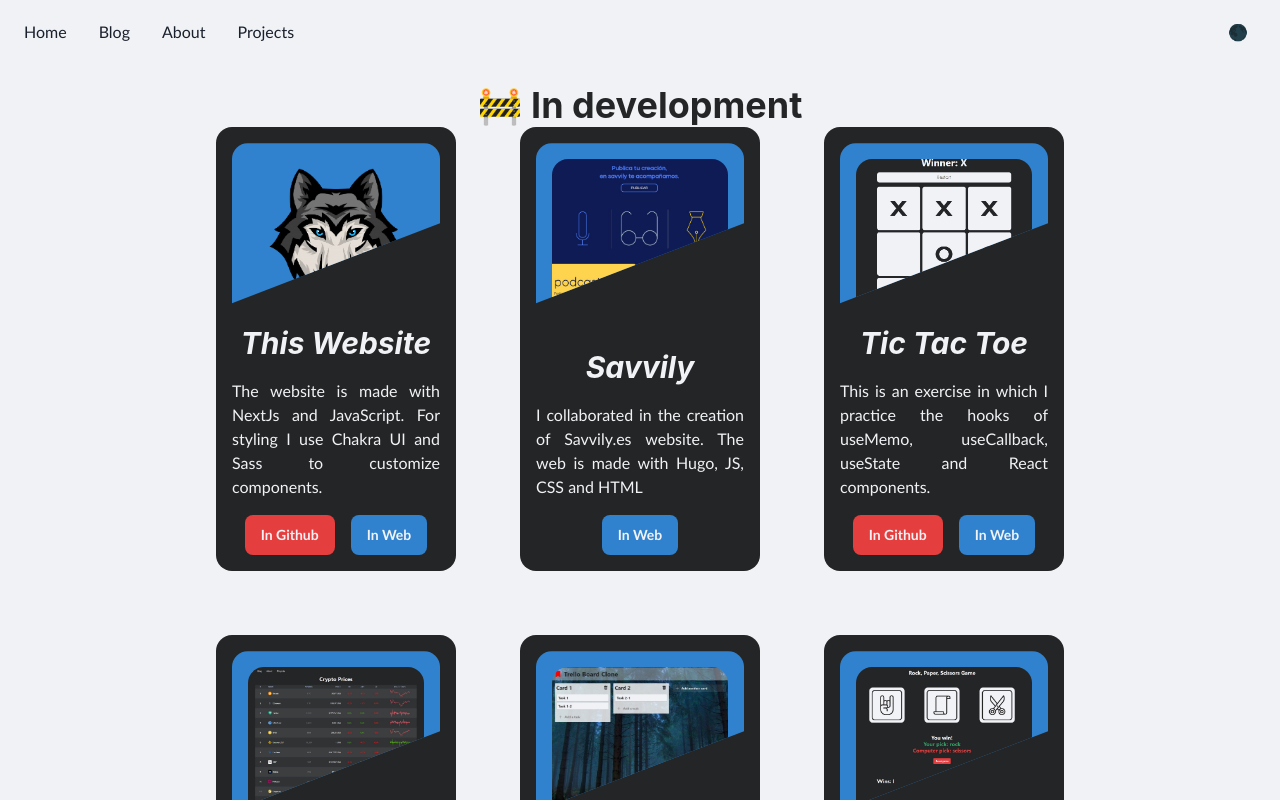
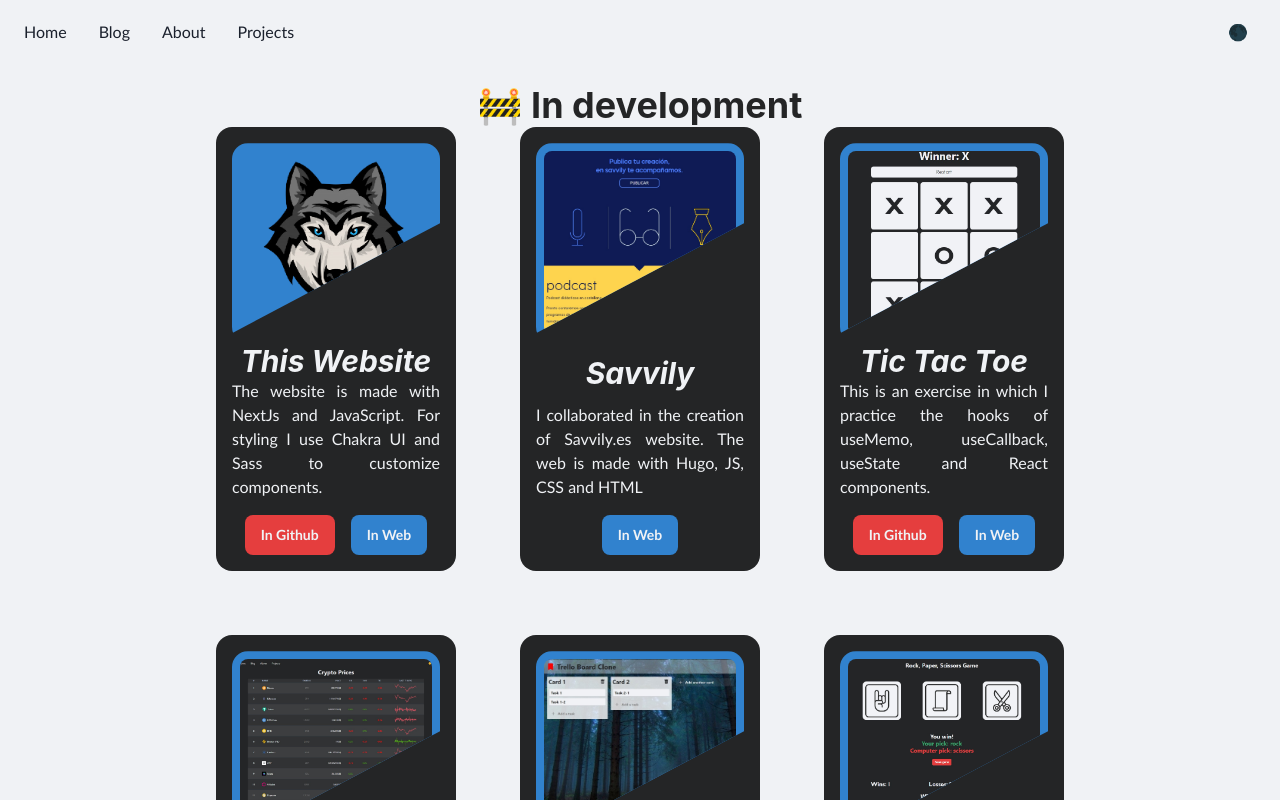
Before and after one commit to wolfero/old_web, a Next.js app: page /projects in a window 1280 px wide. Shown: the top 800 px of the page. Built offline with nearby package versions, Linux system fonts and the light colour scheme.

Commit message:
💄 update Project Cards styles

```diff
--- a/src/components/ProjectCard/ProjectCard.module.scss
+++ b/src/components/ProjectCard/ProjectCard.module.scss
@@ -18,26 +18,33 @@
 
 	.FotoBox {
 		display: flex;
-        padding: 1rem;
+		padding: 0.5rem;
 		border-radius: 1rem;
-        clip-path: polygon(0 0, 100% 0, 100% 40%, 0 80%);
+		clip-path: polygon(0 0, 100% 0, 100% 40%, 0 95%);
 		transition: all 0.4s linear;
 		height: 200px;
 
 		.Foto {
 			object-fit: cover;
-            border-radius: 1rem;
+			border-radius: 0.5rem;
 		}
 	}
 
 	.Content {
+		flex-grow: 1;
+		display: flex;
+		flex-direction: column;
+		justify-content: space-between;
+
 		.Title {
-            transform: translateY(-50%);
+			flex-grow: 1;
+			display: flex;
+			align-items: center;
+			justify-content: center;
 			font-style: italic;
 		}
 
 		.Description {
-            max-width: 15rem;
 			text-align: justify;
 		}
 
```
Lines whose indentation alone changed are shown as unchanged.
